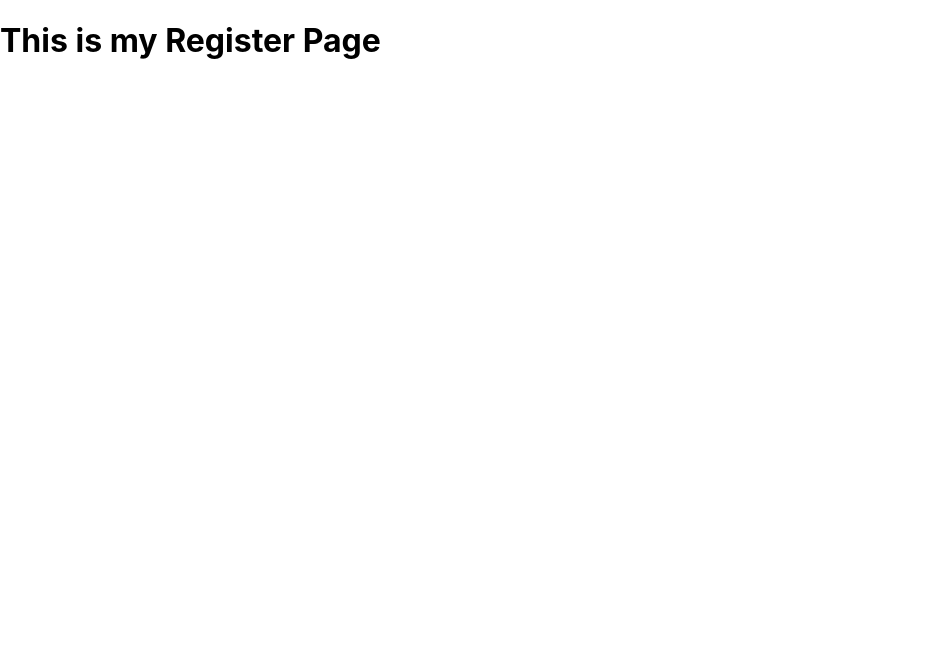
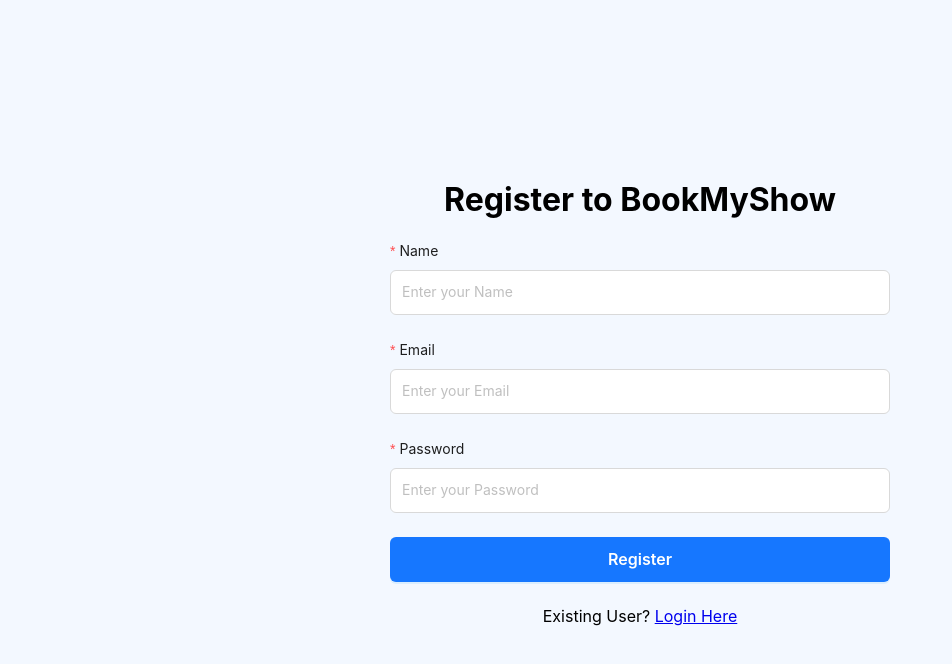
Before and after one commit to goelabhishek694/neoBEFeb5, a React (Create React App) app in the folder bookMyShow-project/client/: page /register in a window 1280 px wide. Shown: the top 664 px of the page, without its empty margins (0-952 px from the left). Built offline with nearby package versions, Linux system fonts and the light colour scheme.

Commit message:
register page

```diff
--- a/bookMyShow-project/client/src/pages/Login/index.jsx
+++ b/bookMyShow-project/client/src/pages/Login/index.jsx
@@ -1,6 +1,9 @@
 import React from "react";
 import { Button, Form, Input } from "antd";
 import { Link } from "react-router-dom";
+const onFinish = (values) => {
+  console.log('Success:', values);
+};
 
 
 function Login() {
@@ -9,7 +12,9 @@
      <main className="App-header">
        <h1>Login to BookMyShow</h1>
        <section className="mw-500 text-center px-3">
-         <Form layout="vertical">
+         <Form layout="vertical"
+         onFinish={onFinish}
+         >
            <Form.Item
              label="Email"
              htmlFor="email"
--- a/bookMyShow-project/client/src/pages/Register/index.jsx
+++ b/bookMyShow-project/client/src/pages/Register/index.jsx
@@ -1,11 +1,84 @@
-import React from 'react'
+import React from "react";
+import { Button, Form, Input } from "antd";
+import { Link } from "react-router-dom";
+const onFinish = (values) => {
+  console.log('Success:', values);
+};
+
 
 function Register() {
-  return (
-    <div>
-    <h1>This is my Register Page</h1>
-    </div>
-  )
+ return (
+   <>
+     <main className="App-header">
+       <h1>Register to BookMyShow</h1>
+       <section className="mw-500 text-center px-3">
+         <Form layout="vertical"
+         onFinish={onFinish}
+         >
+          <Form.Item
+             label="Name"
+             htmlFor="name"
+             name="name"
+             className="d-block"
+             rules={[{ required: true, message: "Name is required" }]}
+           >
+             <Input
+               id="name"
+               type="text"
+               placeholder="Enter your Name"
+             ></Input>
+           </Form.Item>
+           <Form.Item
+             label="Email"
+             htmlFor="email"
+             name="email"
+             className="d-block"
+             rules={[{ required: true, message: "Email is required" }]}
+           >
+             <Input
+               id="email"
+               type="text"
+               placeholder="Enter your Email"
+             ></Input>
+           </Form.Item>
+
+
+           <Form.Item
+             label="Password"
+             htmlFor="password"
+             name="password"
+             className="d-block"
+             rules={[{ required: true, message: "Password is required" }]}
+           >
+             <Input
+               id="password"
+               type="password"
+               placeholder="Enter your Password"
+             ></Input>
+           </Form.Item>
+
+
+           <Form.Item className="d-block">
+             <Button
+               type="primary"
+               block
+               htmlType="submit"
+               style={{ fontSize: "1rem", fontWeight: "600" }}
+             >
+               Register
+             </Button>
+           </Form.Item>
+         </Form>
+         <div>
+           <p>
+             Existing User? <Link to="/login">Login Here</Link>
+           </p>
+         </div>
+       </section>
+     </main>
+   </>
+ );
 }
 
-export default Register
+
+export default Register;
```
